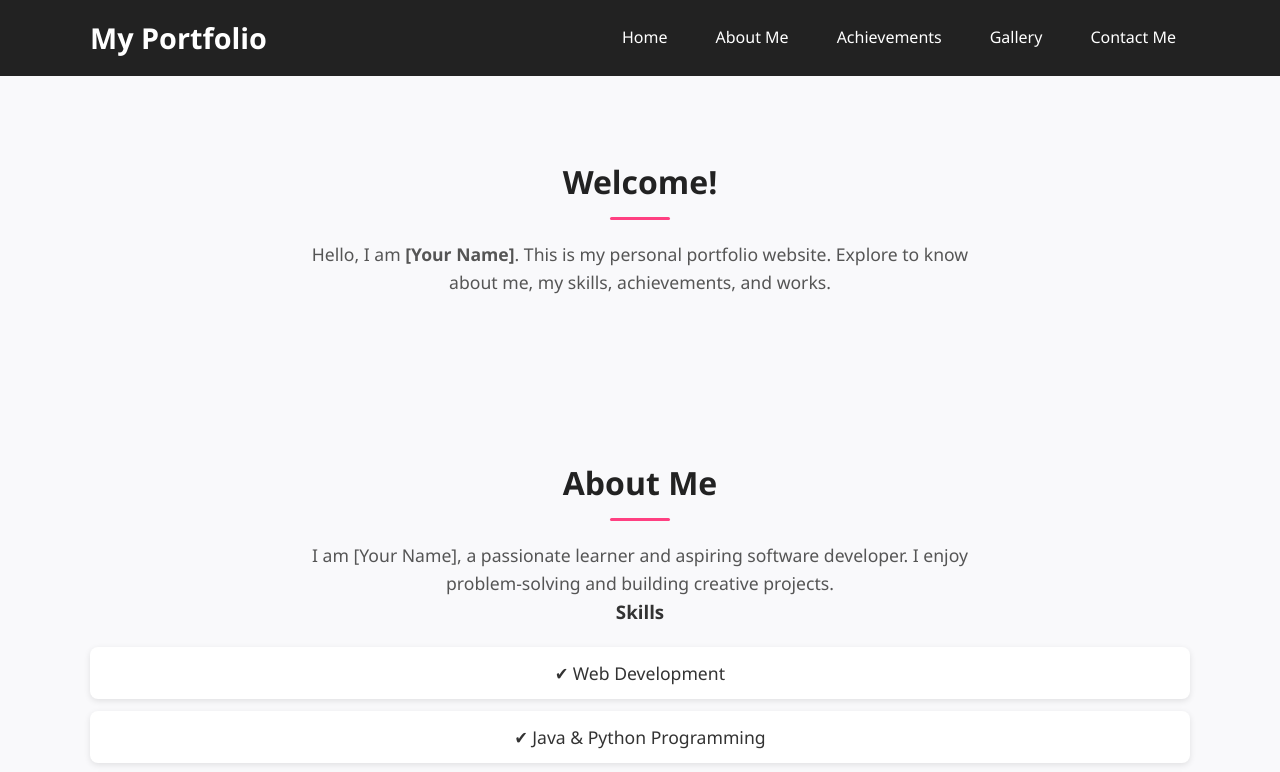
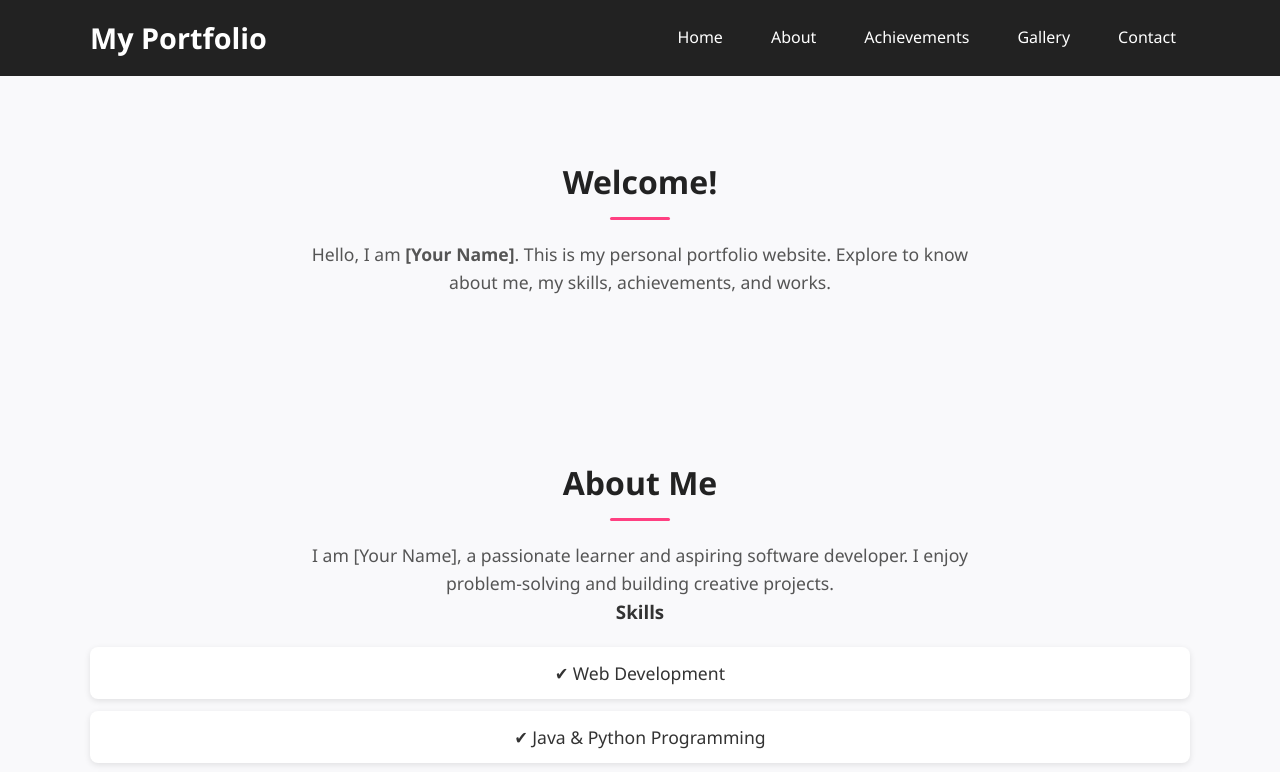
Before and after one commit to aleee124/portfolioo, a plain HTML site: page index.html in a window 1280 px wide. Shown: the top 772 px of the page. Drawn offline with Linux system fonts and the light colour scheme.

Commit message:
Update index.html

```diff
--- a/index.html
+++ b/index.html
@@ -15,10 +15,10 @@
       <nav>
         <ul class="nav-links">
           <li><a href="#home">Home</a></li>
-          <li><a href="#about">About Me</a></li>
+          <li><a href="#about">About</a></li>
           <li><a href="#achievements">Achievements</a></li>
           <li><a href="#gallery">Gallery</a></li>
-          <li><a href="#contact">Contact Me</a></li>
+          <li><a href="#contact">Contact</a></li>
         </ul>
       </nav>
     </div>
```
